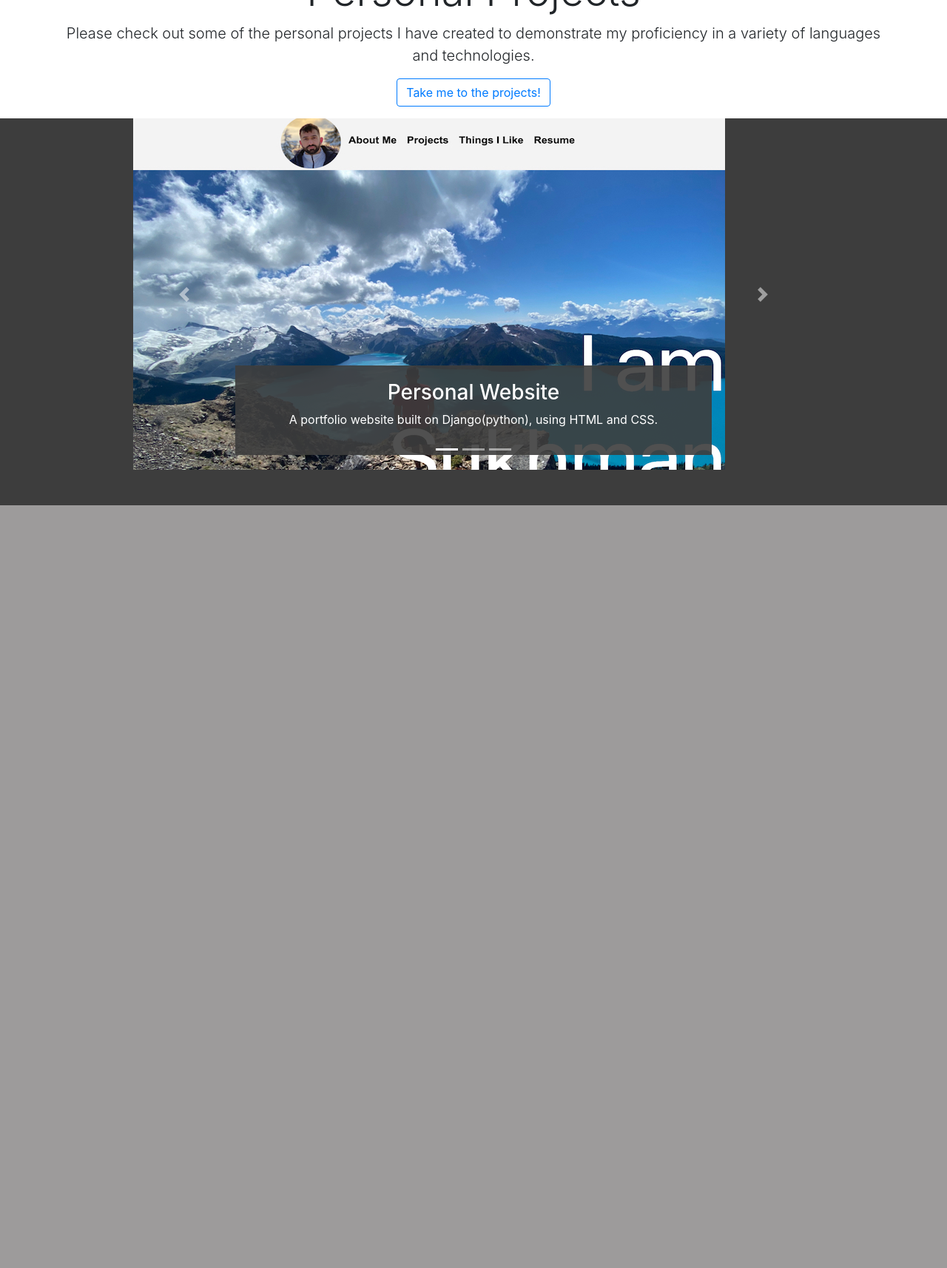
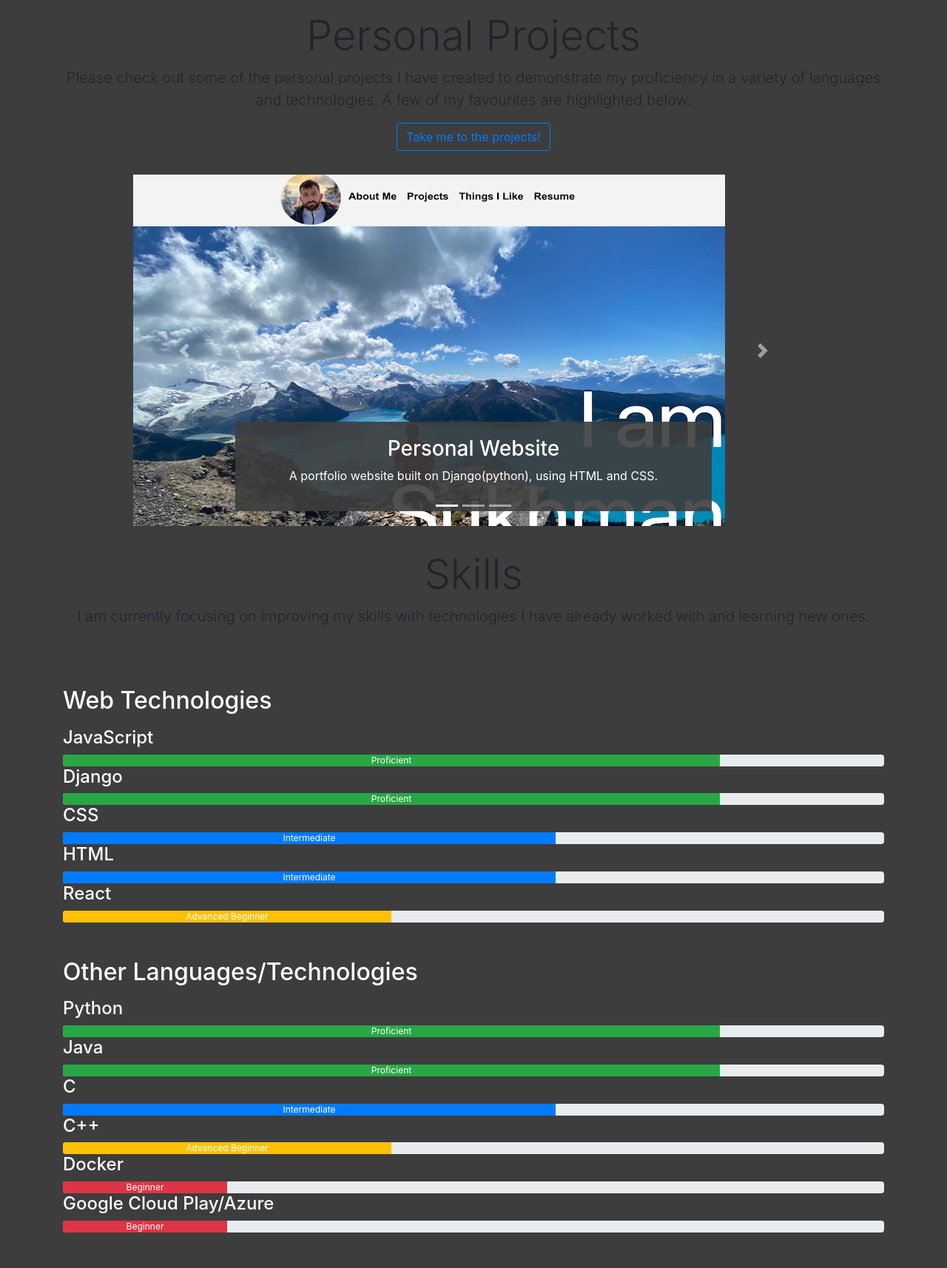
Before and after one commit to sbhuller98/main_django, a Django app: page / in a window 1280 px wide. Shown: the part 761-2475 px from the top of the page at 74% size. Before the commit the page ends 1444 px from the top, so only its background shows below. Run offline with Django 3.2, Linux system fonts and the light colour scheme; some libraries are stand-ins or nearby versions.

Commit message:
added cards and carousel, and skills indiicators

```diff
--- a/sukh_site_v1/mysite/templates/mysite/index.html
+++ b/sukh_site_v1/mysite/templates/mysite/index.html
@@ -3,33 +3,59 @@
  <!-- Full screen header -->
 <header id="home-main">
   <div class="home-inner container">
-    <div>
-      <div class="row align-items-center">
-        <div class="col-lg-4 d-lg-block">
-          <div class="card text-white bg-dark mb-3">
-            <div class="card-header">Welcome</div>
-            <div class="card-body">
-              <h5 class="card-title">
-                I am a UBC computer science undergrad looking for experience.
-              </h5>
-            </div>
-          </div>
-        </div>
-      </div>
+    <div id="contact-card" class="card">
+        <div class="card-body text-white">
+
+            <h5 class="card-title">Contact Information</h5>
+            <p>Feel free to contact me with any questions or concerns.</p>
+            <div class="row"></div>
+
+                <div class="col d-sm-block">
+
+                    <div class="d-flex">
+                        <div class="p-3 align-self-start">
+                            <i class="fas fa-envelope fa-2x"></i>
+                        </div>
+                        <div class="p-3 align-self-end">
+                          <a href="mailto:sukhmanbhuller12@gmail.com">sukhmanbhuller12@gmail.com</a>
+                        </div>
+                    </div>
+
+                    <div class="d-flex">
+                        <div class="p-3 align-self-start">
+                            <i class="fab fa-linkedin fa-2x"></i>
+                        </div>
+                        <div class="p-3 align-self-end">
+                          <a href="https://www.linkedin.com/in/sukhman-bhuller">sukhmanbhuller</a>
+                        </div>
+                    </div>
+
+                    <div class="d-flex">
+                        <div class="p-3 align-self-start">
+                            <i class="fab fa-github fa-2x"></i>
+                        </div>
+                        <div class="p-3 align-self-end">
+                          <a href="https://github.com/sbhuller98">sbhuller98</a>
+                        </div>
+                    </div>
+
+
+                </div>
+              </div>
     </div>
   </div>
 </header>
 
 
  <!-- Intro section for personal projects -->
-<section id="project-intro">
+<section class="project-intro">
   <div class="container">
     <div class="row">
       <div class="col text-center py-3">
         <h1 class="display-4">Personal Projects</h1>
         <p class="lead">
           Please check out some of the personal projects I have created to
-          demonstrate my proficiency in a variety of languages and technologies.
+          demonstrate my proficiency in a variety of languages and technologies.  A few of my favourites are highlighted below.
         </p>
         <a href="" class="btn btn-outline-primary">Take me to the projects!</a>
       </div>
@@ -38,10 +64,10 @@
 </section>
 
  <!-- Personal projects carousel-->
-<div class="container">
+<div class="container my-3">
   <div class="row">
     <div class="col-sm-10 m-auto">
-      <div id="slider4" class="carousel slide mb-5" data-ride="carousel">
+      <div id="slider4" class="carousel slide" data-ride="carousel">
         <ol class="carousel-indicators">
           <li class="active" data-target="#slider4" data-slide-to="0"></li>
           <li data-target="#slider4" data-slide-to="1"></li>
@@ -102,6 +128,94 @@
     </div>
   </div>
 </div>
+
+ <!-- Intro section for skills-->
+ <section class="project-intro">
+    <div class="container">
+      <div class="row">
+        <div class="col text-center py-3">
+          <h1 class="display-4">Skills</h1>
+          <p class="lead">
+            I am currently focusing on improving my skills with technologies I have already worked with and learning new ones.
+          </p>
+
+        </div>
+      </div>
+    </div>
+  </section>
+
+  <div class="container my-5 text-white">
+    <h2 class="my-3">Web Technologies</h2>
+    <div>
+        <h4>JavaScript</h4>
+        <div class="progress">
+            <div class="progress-bar bg-success" style="width: 80%;">Proficient</div>
+        </div>
+    </div>
+    <div>
+        <h4>Django</h4>
+        <div class="progress">
+            <div class="progress-bar bg-success" style="width: 80%;">Proficient</div>
+        </div>
+    </div>
+    <div>
+        <h4>CSS</h4>
+        <div class="progress">
+            <div class="progress-bar bg-primary" style="width: 60%;">Intermediate</div>
+        </div>
+    </div>
+    <div>
+        <h4>HTML</h4>
+        <div class="progress">
+            <div class="progress-bar bg-primary" style="width: 60%;">Intermediate</div>
+        </div>
+    </div>
+    <div>
+        <h4>React</h4>
+        <div class="progress">
+            <div class="progress-bar bg-warning" style="width: 40%;">Advanced Beginner</div>
+        </div>
+    </div>
+
+    <h2 class="mb-3 mt-5">Other Languages/Technologies</h2>
+    <div>
+        <h4>Python</h4>
+        <div class="progress">
+            <div class="progress-bar bg-success" style="width: 80%;">Proficient</div>
+        </div>
+    </div>
+    <div>
+        <h4>Java</h4>
+        <div class="progress">
+            <div class="progress-bar bg-success" style="width: 80%;">Proficient</div>
+        </div>
+    </div>
+    <div>
+        <h4>C</h4>
+        <div class="progress">
+            <div class="progress-bar bg-primary" style="width: 60%;">Intermediate</div>
+        </div>
+    </div>
+    <div>
+        <h4>C++</h4>
+        <div class="progress">
+            <div class="progress-bar bg-warning" style="width: 40%;">Advanced Beginner</div>
+        </div>
+    </div>
+    <div>
+        <h4>Docker</h4>
+        <div class="progress">
+            <div class="progress-bar bg-danger " style="width: 20%;">Beginner</div>
+        </div>
+    </div>
+    <div>
+        <h4>Google Cloud Play/Azure</h4>
+        <div class="progress">
+            <div class="progress-bar bg-danger" style="width: 20%;">Beginner</div>
+        </div>
+    </div>
+ </div>
+
 <script>
     $('.carousel').carousel({
       interval: 2500,
```
Also changed, not shown: sukh_site_v1/mysite/static/mysite/main_page.css (+13 -1 lines).
